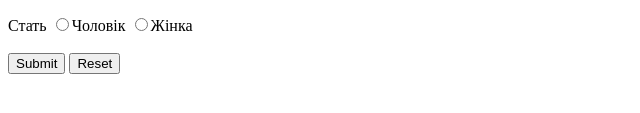
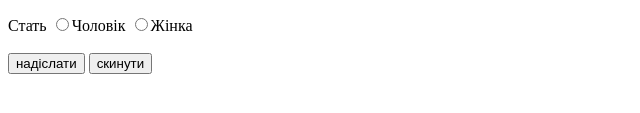
Before and after one commit to aleksandrovska/learning-file, a plain HTML site: page form.html in a window 1280 px wide. Shown: the part 195-308 px from the top of the page, without its empty margins (0-640 px from the left). Drawn offline with Linux system fonts and the light colour scheme.

Commit message:
changes1

```diff
--- a/form.html
+++ b/form.html
@@ -41,8 +41,8 @@
 
             <br>
             <br>
-            <input type="submit">
-            <input type="reset">
+            <input type="submit" value="надіслати">
+            <input type="reset" value="скинути">
         </form>
     </section>
 
```
